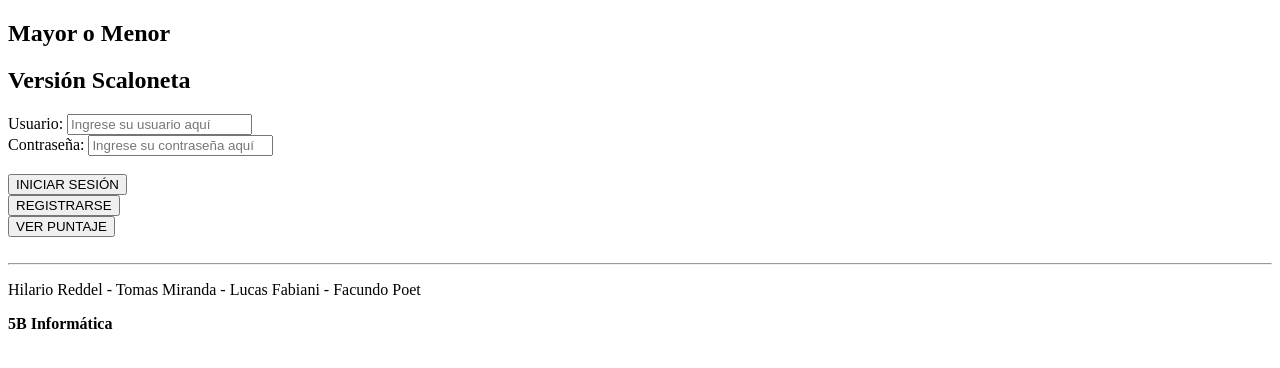
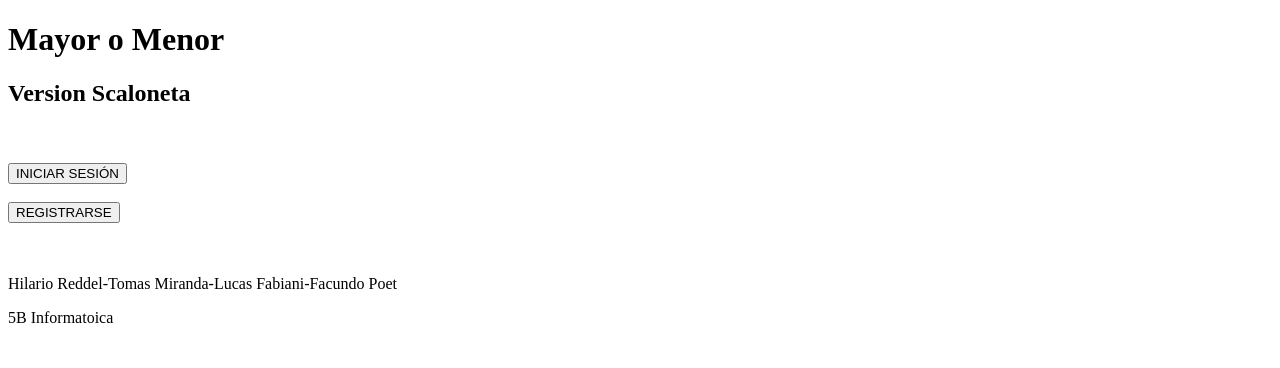
Before and after one commit to PioIX/2026_TPIN1_G17, a plain HTML site: page Frontend/index.html in a window 1280 px wide. Drawn offline with Linux system fonts and the light colour scheme.

Commit message:
modifico de vuelta(estaba raro)

```diff
--- a/Frontend/index.html
+++ b/Frontend/index.html
@@ -7,46 +7,28 @@
 <body>
 
     <main>
-        <section>
+        <header>
             <h1>Mayor o Menor</h1>
-            <h2>Versión Scaloneta</h2>
-        </section>
+            <h2>Version Scaloneta</h2>
+        </header>
 
-        <section>
-            <form action="#" method="POST">
+        <br><br>
 
+        <nav>
             <div>
-                    <label for="username">Usuario:</label>
-                    <input type="text" id="username" name="usuario" placeholder="Ingrese su usuario aquí" required>
+                <button type="button">INICIAR SESIÓN</button>
             </div>
-
-                <div>
-                    <label for="password">Contraseña:</label>
-                    <input type="password" id="password" name="contrasena" placeholder="Ingrese su contraseña aquí" required>
-                </div>
-
             <br>
-
-                <div>
-                    <button type="submit">INICIAR SESIÓN</button>
-                </div>
-
             <div>
                 <button type="button">REGISTRARSE</button>
             </div>
+        </nav>
 
-                <div>
-                    <button type="button">VER PUNTAJE</button>
-                </div>
-
-            </form>
-        </section>
+        <br><br>
 
         <footer>
-            <br>
-            <hr>
-            <p>Hilario Reddel - Tomas Miranda - Lucas Fabiani - Facundo Poet</p>
-            <p><strong>5B Informática</strong></p>
+            <p>Hilario Reddel-Tomas Miranda-Lucas Fabiani-Facundo Poet</p>
+            <p>5B Informatoica</p>
         </footer>
     </main>
 
```
Lines whose indentation alone changed are shown as unchanged.
